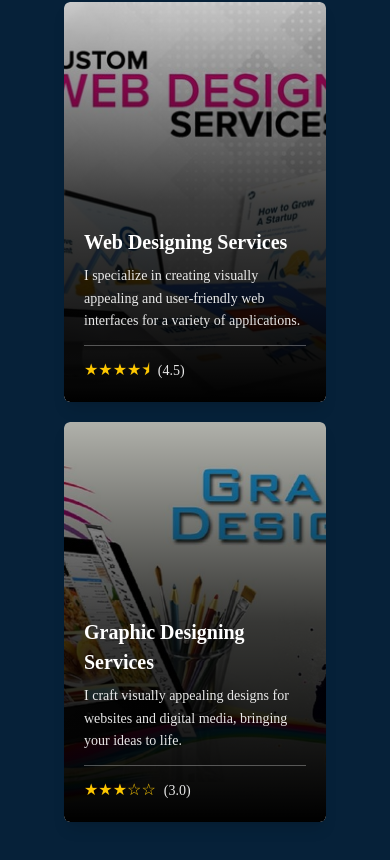
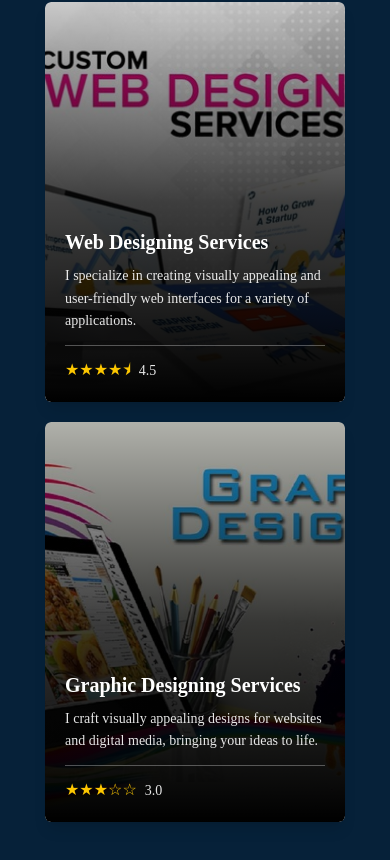
Before and after one commit to nuwanthaDilshan/Portfolio-Website, a React (Vite) app: page / in a window 390 px wide. Shown: the part 4155-5015 px from the top of the page. Built offline with nearby package versions, Linux system fonts and the light colour scheme.

Commit message:
💄 service section code clean and small changes in design

```diff
--- a/src/pages/services.jsx
+++ b/src/pages/services.jsx
@@ -1,6 +1,33 @@
 import MouseBall from "../components/mouseBall";
 
 export default function ServicesPage() {
+  const card = [
+    {
+      title: "Web Development Services",
+      description:
+        "I provide a wide range of web development services to bring your ideas to life. From custom websites to complex applications, I deliver results.",
+      image: "/web-development-service.jpg",
+      startRate: "★★★★⯨",
+      rate: "4.7",
+    },
+    {
+      title: "Web Designing Services",
+      description:
+        " I specialize in creating visually appealing and user-friendly web interfaces for a variety of applications.",
+      image: "/website-design-services.jpg",
+      startRate: "★★★★⯨",
+      rate: "4.5",
+    },
+    {
+      title: "Graphic Designing Services",
+      description:
+        "I craft visually appealing designs for websites and digital media, bringing your ideas to life.",
+      image: "/Graphic-Designing.jpg",
+      startRate: "★★★☆☆",
+      rate: "3.0",
+    },
+  ];
+
   return (
     <>
       <MouseBall />
@@ -14,82 +41,32 @@ export default function ServicesPage() {
             providing
           </h1>
 
-          {/* Responsive Grid Layout */}
-          <div className="flex justify-center items-center w-full">
-            <div className="grid grid-cols-1 sm:grid-cols-2 lg:grid-cols-4 gap-5 mt-7 max-w-[1200px] mx-auto">
-              {/* Service Card 1 */}
+          {/* Responsive Flexbox Layout */}
+          <div className="flex flex-wrap justify-center gap-5 mt-7 max-w-full mx-auto">
+            {card.map((item, index) => (
+              <div key={index} className="w-[300px] sm:w-[350px] flex-shrink-0 hover:scale-105 transform duration-300">
+                {/* Service Card */}
                 <div className="w-full h-[400px] relative group overflow-hidden rounded-[6px] shadow-lg">
                   <img
-                  src="/web-development-service.jpg"
-                  alt="Web Development Services"
+                    src={item.image}
+                    alt={item.title}
                     className="w-full h-full object-cover rounded-[6px]"
                   />
                   <div className="absolute inset-0 bg-gradient-to-t from-black/100 via-black/75 to-black/20 rounded-[6px]"></div>
                   <div className="absolute inset-0 flex flex-col justify-end p-5 text-white">
-                  <h2 className="text-[20px] font-bold mb-2">
-                    Web Development Services
-                  </h2>
+                    <h2 className="text-[20px] font-bold mb-2">{item.title}</h2>
                     <p className="text-[14px] leading-relaxed opacity-90">
-                    I provide a wide range of web development services to bring
-                    your ideas to life. From custom websites to complex
-                    applications, I deliver results.
+                      {item.description}
                     </p>
                     <hr className="my-3 opacity-30" />
                     <div className="flex items-center gap-2">
-                    <span className="text-[16px] text-yellow-400">★★★★⯨</span>
-                    <span className="text-[14px] opacity-90">(4.7)</span>
-                  </div>
-                </div>
-              </div>
-
-              {/* Service Card 2 */}
-              <div className="w-full h-[400px] relative group overflow-hidden rounded-[6px] shadow-lg">
-                <img
-                  src="/website-design-services.jpg"
-                  alt="Web Development Services"
-                  className="w-full h-full object-cover rounded-[6px]"
-                />
-                <div className="absolute inset-0 bg-gradient-to-t from-black/100 via-black/75 to-black/20 rounded-[6px]"></div>
-                <div className="absolute inset-0 flex flex-col justify-end p-5 text-white">
-                  <h2 className="text-[20px] font-bold mb-2">
-                    Web Designing Services
-                  </h2>
-                  <p className="text-[14px] leading-relaxed opacity-90">
-                    I specialize in creating visually appealing and
-                    user-friendly web interfaces for a variety of applications.
-                  </p>
-                  <hr className="my-3 opacity-30" />
-                  <div className="flex items-center gap-2">
-                    <span className="text-[16px] text-yellow-400">★★★★⯨</span>
-                    <span className="text-[14px] opacity-90">(4.5)</span>
-                  </div>
-                </div>
-              </div>
-
-              {/* Service Card 3 */}
-              <div className="w-full h-[400px] relative group overflow-hidden rounded-[6px] shadow-lg">
-                <img
-                  src="/Graphic-Designing.jpg"
-                  alt="Graphic Designing Services"
-                  className="w-full h-full object-cover rounded-[6px]"
-                />
-                <div className="absolute inset-0 bg-gradient-to-t from-black/100 via-black/75 to-black/20 rounded-[6px]"></div>
-                <div className="absolute inset-0 flex flex-col justify-end p-5 text-white">
-                  <h2 className="text-[20px] font-bold mb-2">
-                    Graphic Designing Services
-                  </h2>
-                  <p className="text-[14px] leading-relaxed opacity-90">
-                    I craft visually appealing designs for websites and digital
-                    media, bringing your ideas to life.
-                  </p>
-                  <hr className="my-3 opacity-30" />
-                  <div className="flex items-center gap-2">
-                    <span className="text-[16px] text-yellow-400">★★★☆☆</span>
-                    <span className="text-[14px] opacity-90">(3.0)</span>
+                      <span className="text-[16px] text-yellow-400 hover:text-green-400">{item.startRate}</span>
+                      <span className="text-[14px] opacity-90">{item.rate}</span>
                     </div>
                   </div>
                 </div>
               </div>
+            ))}
           </div>
         </div>
       </section>
```
Lines whose indentation alone changed are shown as unchanged.
